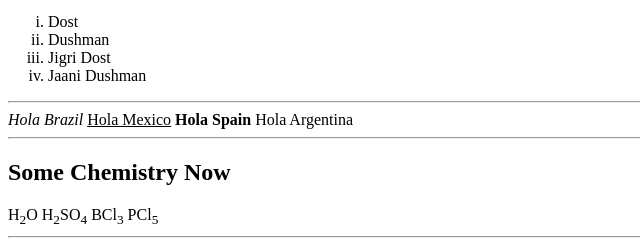
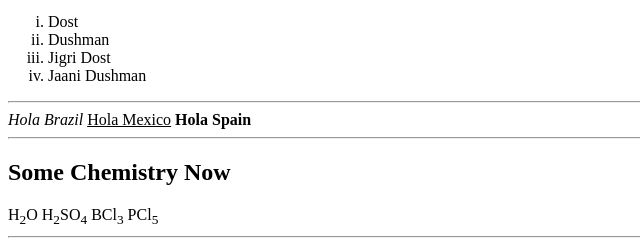
Before and after one commit to shubhamrathi16112006/learn-git, a plain HTML site: page index.html in a window 1280 px wide. Shown: the part 1089-1329 px from the top of the page, 0-640 px from the left. Drawn offline with Linux system fonts and the light colour scheme.

Commit message:
This is bugatti tate

```diff
--- a/index.html
+++ b/index.html
@@ -95,7 +95,7 @@
     <i>Hola Brazil</i>
     <u>Hola Mexico</u>
     <b>Hola Spain</b>
-    <span>Hola Argentina</span>
+
 
     <hr />
 
```
